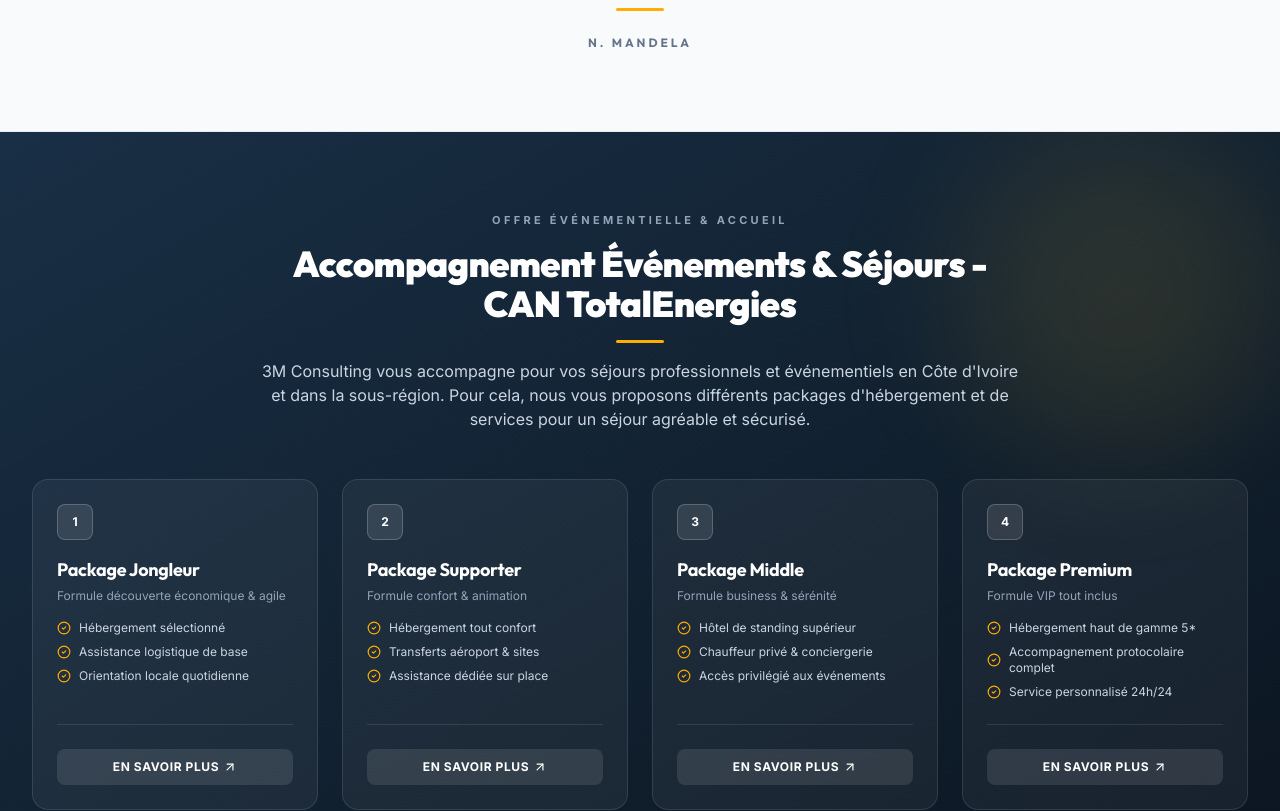
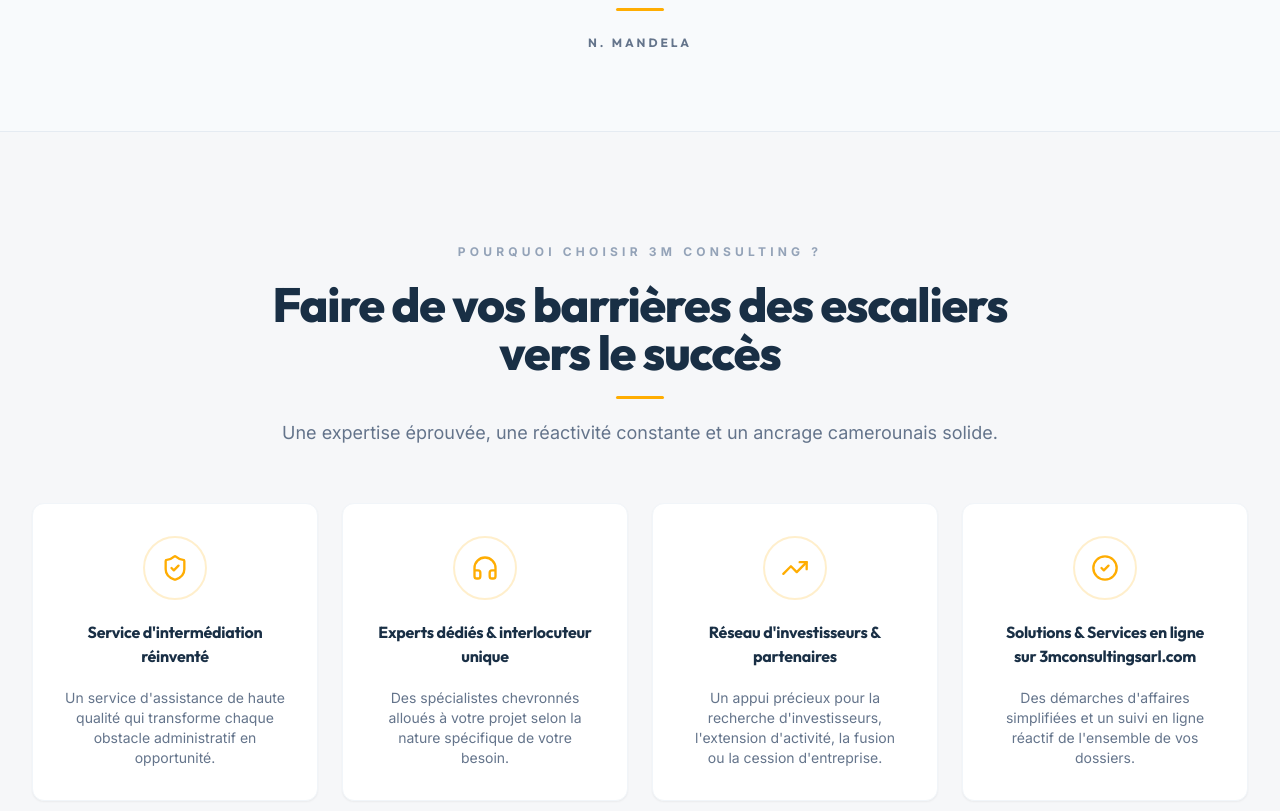
Before and after one commit to Transfomers/maya-, a React (Vite) app in the folder frontend/: page / in a window 1280 px wide. Shown: the part 5000-5811 px from the top of the page. Built offline with nearby package versions, Linux system fonts and the light colour scheme; no server answers.

Commit message:
fix(home): remove CAN TotalEnergies event and hospitality packages section

```diff
--- a/frontend/src/content/translations.ts
+++ b/frontend/src/content/translations.ts
@@ -93,18 +93,6 @@
     ceoBio: string;
     presenceTitle: string;
     presenceDesc: string;
-  };
-  canEvent: {
-    badge: string;
-    title: string;
-    desc: string;
-    packagesTitle: string;
-    learnMore: string;
-    packages: {
-      name: string;
-      subtitle: string;
-      features: string[];
-    }[];
   };
   joinUs: {
     badge: string;
@@ -449,35 +437,6 @@
       ceoBio: "Financier pragmatique et entrepreneur passionné, M. Monroi Maya Michael allie une solide formation en comptabilité et fiscalité à une spécialisation de haut niveau en finances publiques. Fort de plus de 5 ans de pilotage de projets d'envergure, il a fondé 3M CONSULTING pour apporter aux chefs d'entreprise un conseil moderne, accessible et résolument orienté résultats. Convaincu que la digitalisation est un levier majeur de performance, il est également l'initiateur du portail 3mconsultingsarl.com, permettant d'accéder aux services d'assistance et d'intermédiation en un clic.",
       presenceTitle: "Siège Stratégique à Yaoundé",
       presenceDesc: "Implanté à Omnisport Rue Foé, le cabinet bénéficie d'une proximité directe avec les ministères, les greffes des tribunaux et les directions générales pour un traitement ultra-rapide de vos dossiers.",
-    },
-    canEvent: {
-      badge: "Offre Événementielle & Accueil",
-      title: "Accompagnement Événements & Séjours - CAN TotalEnergies",
-      desc: "3M Consulting vous accompagne pour vos séjours professionnels et événementiels en Côte d'Ivoire et dans la sous-région. Pour cela, nous vous proposons différents packages d'hébergement et de services pour un séjour agréable et sécurisé.",
-      packagesTitle: "Nos 4 Formules Packages",
-      learnMore: "Demander des informations sur les packages ↗",
-      packages: [
-        {
-          name: "Package Jongleur",
-          subtitle: "Formule découverte économique & agile",
-          features: ["Hébergement sélectionné", "Assistance logistique de base", "Orientation locale quotidienne"],
-        },
-        {
-          name: "Package Supporter",
-          subtitle: "Formule confort & animation",
-          features: ["Hébergement tout confort", "Transferts aéroport & sites", "Assistance dédiée sur place"],
-        },
-        {
-          name: "Package Middle",
-          subtitle: "Formule business & sérénité",
-          features: ["Hôtel de standing supérieur", "Chauffeur privé & conciergerie", "Accès privilégié aux événements"],
-        },
-        {
-          name: "Package Premium",
-          subtitle: "Formule VIP tout inclus",
-          features: ["Hébergement haut de gamme 5*", "Accompagnement protocolaire complet", "Service personnalisé 24h/24"],
-        },
-      ],
     },
     joinUs: {
       badge: "Rejoignez l'Écosystème 3M",
@@ -846,35 +805,6 @@
       presenceTitle: "Strategic Headquarters in Yaoundé",
       presenceDesc: "Located at Omnisport Rue Foé, the firm is situated in immediate proximity to government ministries, commercial court registries, and regulatory bodies for ultra-fast processing of client files.",
     },
-    canEvent: {
-      badge: "Event Hospitality & Concierge",
-      title: "Event Hospitality & Travel Packages - CAN TotalEnergies",
-      desc: "3M Consulting supports your corporate and event stays in Ivory Coast and across the region during major sporting and business events. We offer dedicated hospitality and support packages for an enjoyable, seamless journey.",
-      packagesTitle: "Our 4 Curated Packages",
-      learnMore: "Request Information on Packages ↗",
-      packages: [
-        {
-          name: "Juggler Package",
-          subtitle: "Agile & smart discovery package",
-          features: ["Selected accommodation", "Essential ground logistics", "Daily orientation support"],
-        },
-        {
-          name: "Supporter Package",
-          subtitle: "Comfort & full event immersion",
-          features: ["Comfortable hotel stay", "Airport & venue transfers", "Dedicated on-site host"],
-        },
-        {
-          name: "Middle Package",
-          subtitle: "Premium business convenience",
-          features: ["High-end business hotel", "Private driver & concierge", "Priority access to venues"],
-        },
-        {
-          name: "Premium Package",
-          subtitle: "All-inclusive VIP experience",
-          features: ["5-Star luxury accommodation", "Complete protocol assistance", "Personalized 24/7 concierge"],
-        },
-      ],
-    },
     joinUs: {
       badge: "Join the 3M Ecosystem",
       heading: "Accelerate Your Business Growth",
--- a/frontend/src/pages/HomePage.tsx
+++ b/frontend/src/pages/HomePage.tsx
@@ -615,67 +615,6 @@
       </section>
 
       {/* =========================================================================
-          SPECIAL EVENT / CAN TOTALENERGIES SECTION
-          ========================================================================= */}
-      <section className="py-20 bg-gradient-to-br from-jevelin-dark via-navy-900 to-navy-950 text-white relative overflow-hidden">
-        <div className="absolute top-0 right-0 w-80 h-80 bg-accent-400/10 rounded-full blur-3xl pointer-events-none" />
-        <div className="max-w-7xl mx-auto px-4 sm:px-6 lg:px-8 space-y-12 relative z-10">
-          <div className="text-center max-w-3xl mx-auto space-y-4">
-            <p className="text-[11px] font-bold tracking-[0.3em] uppercase text-slate-400 block">
-              {t.canEvent.badge}
-            </p>
-            <h2 className="text-3xl sm:text-4xl font-black font-heading text-white">
-              {t.canEvent.title}
-            </h2>
-            <div className="flex justify-center">
-              <div className="w-12 h-[3px] bg-jevelin-orange rounded-full" />
-            </div>
-            <p className="text-slate-300 text-sm sm:text-base leading-relaxed">
-              {t.canEvent.desc}
-            </p>
-          </div>
-
-          <div className="grid grid-cols-1 sm:grid-cols-2 lg:grid-cols-4 gap-6">
-            {t.canEvent.packages.map((pkg, idx) => (
-              <div
-                key={idx}
-                className="p-6 rounded-2xl bg-white/5 border border-white/10 hover:border-slate-400 transition-all flex flex-col justify-between group"
-              >
-                <div>
-                  <div className="w-9 h-9 rounded-lg bg-white/10 text-white border border-white/20 flex items-center justify-center font-bold text-xs mb-4">
-                    {idx + 1}
-                  </div>
-                  <h3 className="text-lg font-bold font-heading text-white group-hover:text-jevelin-orange transition-colors">
-                    {pkg.name}
-                  </h3>
-                  <p className="text-xs text-slate-400 mt-1 mb-4">
-                    {pkg.subtitle}
-                  </p>
-                  <ul className="space-y-2 text-xs text-slate-300">
-                    {pkg.features.map((feat, fIdx) => (
-                      <li key={fIdx} className="flex items-center space-x-2">
-                        <CheckCircle2 className="w-3.5 h-3.5 text-jevelin-orange flex-shrink-0" />
-                        <span>{feat}</span>
-                      </li>
-                    ))}
-                  </ul>
-                </div>
-                <div className="pt-6 mt-6 border-t border-white/10">
-                  <button
-                    onClick={() => openAssistanceWithService(pkg.name)}
-                    className="w-full py-2.5 px-4 bg-white/10 hover:bg-jevelin-orange hover:text-jevelin-darker text-white text-xs font-bold uppercase tracking-wider transition-colors rounded-lg flex items-center justify-center space-x-1"
-                  >
-                    <span>{language === 'fr' ? 'En savoir plus' : 'Learn more'}</span>
-                    <ArrowUpRight className="w-3.5 h-3.5" />
-                  </button>
-                </div>
-              </div>
-            ))}
-          </div>
-        </div>
-      </section>
-
-      {/* =========================================================================
           SECTION 04 · WHY CHOOSE US
           ========================================================================= */}
       <section className="py-24 lg:py-28 bg-[#f6f7f9]">
```
